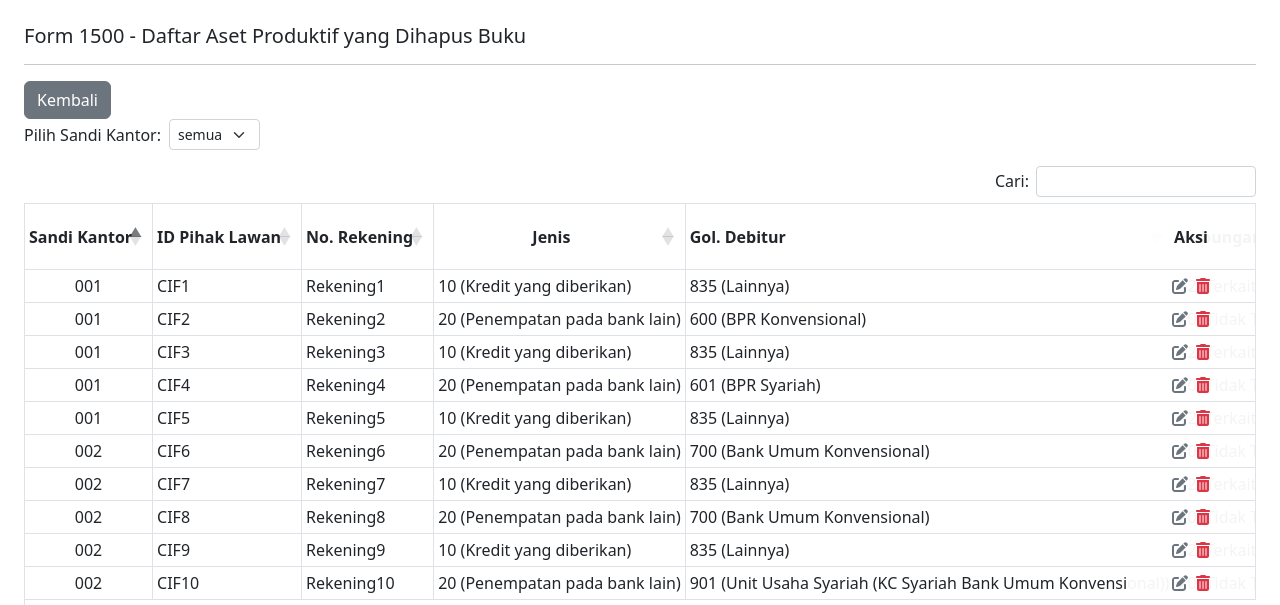
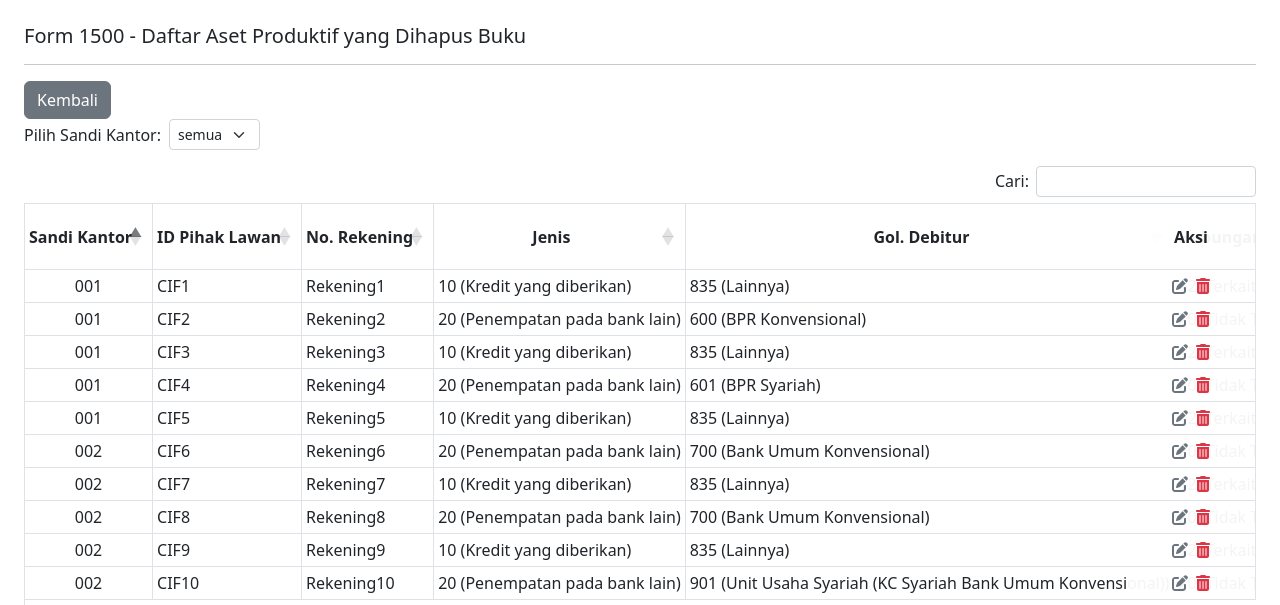
Before and after one commit to Hasansinaga/Report-Lapbul, a Django app: page /lapbul/form_1500/ in a window 1280 px wide. Shown: the part 56-661 px from the top of the page. Run offline with Django 5.2, Linux system fonts and the light colour scheme; lists and menus that the app fills with data are empty; some libraries are stand-ins or nearby versions.

Commit message:
update 1500&1800

```diff
--- a/lapbul_app/templates/lapbul_app/form_1500.html
+++ b/lapbul_app/templates/lapbul_app/form_1500.html
@@ -351,7 +351,9 @@
                 <th rowspan="2" class="align-middle">ID Pihak Lawan</th>
                 <th rowspan="2" class="align-middle">No. Rekening</th>
                 <th rowspan="2" class="text-center">Jenis</th>
-                <th rowspan="2" class="align-middle">Gol. Debitur</th>
+                <th rowspan="2" class="align-middle text-center">
+                  Gol. Debitur
+                </th>
                 <th rowspan="2" class="align-middle">Hubungan dengan Bank</th>
                 <th rowspan="2" class="align-middle">Tanggal Hapus Buku</th>
                 <th colspan="3" class="text-center align-middle">
@@ -374,7 +376,7 @@
                 <th>Akumulasi Tambahan Bunga Berjalan</th>
                 <th>Per Posisi Laporan</th>
                 <!-- Sub Kolom Agunan -->
-                <th>Jenis</th>
+                <th class="text-center">Jenis</th>
                 <th>Alamat</th>
                 <th>Nilai</th>
               </tr>
--- a/lapbul_app/templates/lapbul_app/form_1800.html
+++ b/lapbul_app/templates/lapbul_app/form_1800.html
@@ -58,7 +58,7 @@
               <th>Sandi Kantor</th>
               <th>Nomor Rekening</th>
               <th>ID Pihak Lawan</th>
-              <th>Jenis</th>
+              <th class="text-center">Jenis</th>
               <th>Tanggal Mulai</th>
               <th>Tanggal Jatuh Tempo</th>
               <th>Suku Bunga (%)</th>
```
